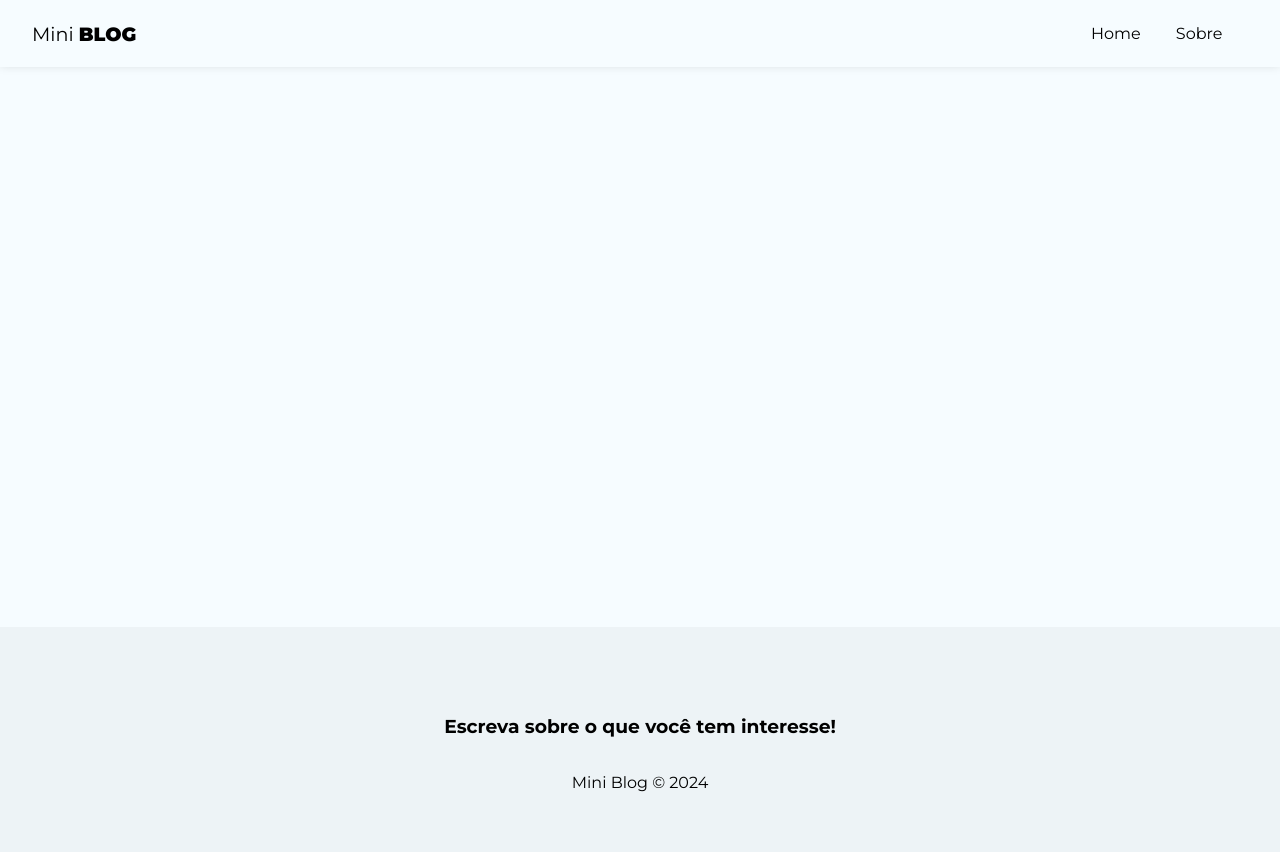
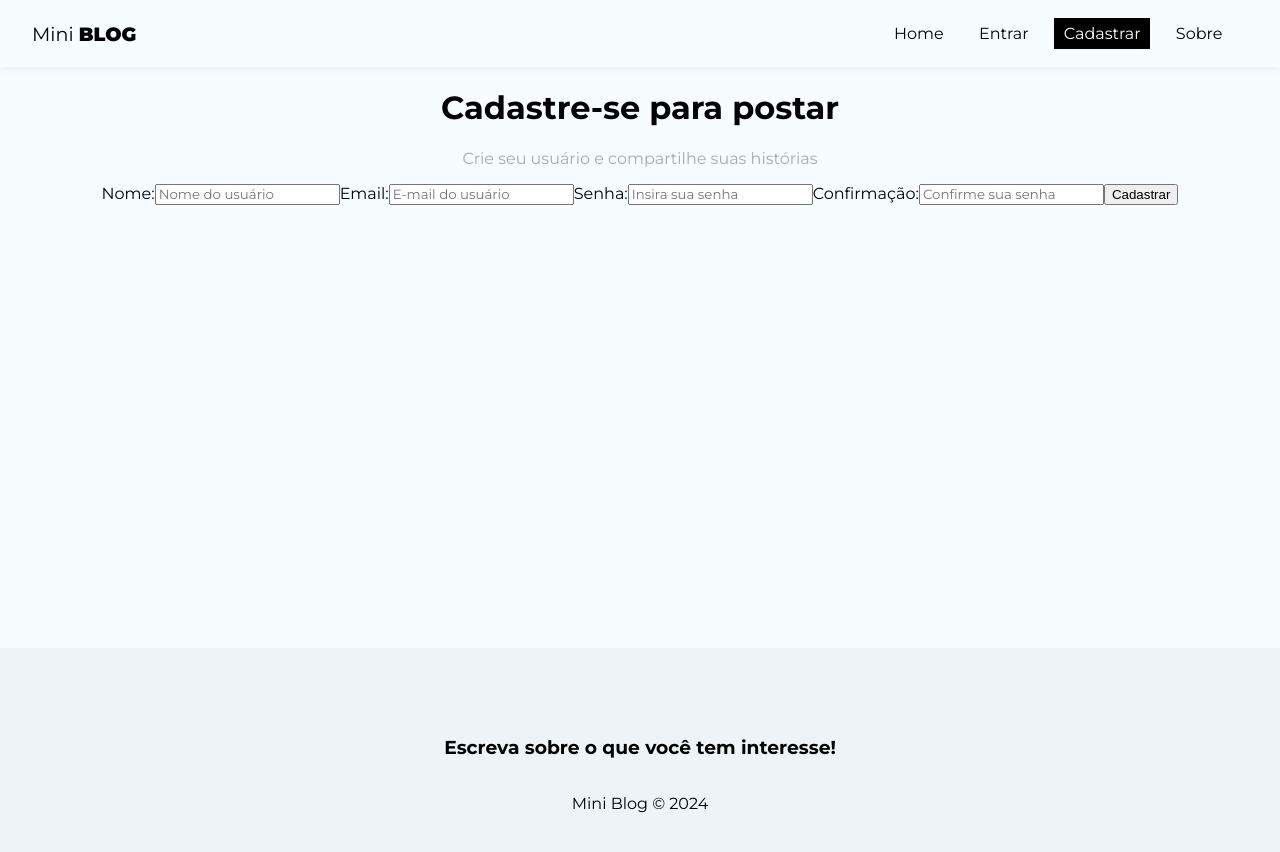
Before and after one commit to elissandroa/miniblog, a React (Create React App) app: page /register in a window 1280 px wide. Shown: the top 852 px of the page. Built offline with nearby package versions, Linux system fonts and the light colour scheme.

Commit message:
Register form

```diff
--- a/src/App.jsx
+++ b/src/App.jsx
@@ -4,6 +4,8 @@ import { Footer } from './components/Footer';
 import { Navbar } from './components/Navbar';
 import { Home } from './pages/Home';
 import { About } from './pages/About';
+import { Login } from './pages/Login';
+import { Register } from './pages/Register';
 
 
 function App() {
@@ -15,6 +17,8 @@ function App() {
           <Routes>
             <Route path="/" element={<Home />} />
             <Route path="/about" element={<About />} />
+            <Route path="/login" element={<Login />} />
+            <Route path="/register" element={<Register />} />
           </Routes>
         </div>
         <Footer />
--- a/src/components/Navbar/index.jsx
+++ b/src/components/Navbar/index.jsx
@@ -15,6 +15,16 @@ export const Navbar = () => {
                     </NavLink>
                 </li>
                 <li>
+                    <NavLink to={'/login'} >
+                        Entrar
+                    </NavLink>
+                </li>
+                <li>
+                    <NavLink to={'/register'} >
+                        Cadastrar
+                    </NavLink>
+                </li>
+                <li>
                     <NavLink to={'/about'} >
                         Sobre
                     </NavLink>
--- /dev/null
+++ b/src/pages/Login/index.jsx
@@ -0,0 +1,6 @@
+import './styles.css';
+export const Login = () => {
+  return (
+    <h1>Login</h1>
+  )
+}
--- /dev/null
+++ b/src/pages/Register/index.jsx
@@ -0,0 +1,46 @@
+import './styles.css';
+import { useState, useEffect } from 'react';
+
+export const Register = () => {
+  return (
+    <div className='register'>
+      <h1>Cadastre-se para postar</h1>
+      <p>Crie seu usuário e compartilhe suas histórias</p>
+      <form>
+        <label>
+          <span>Nome:</span>
+          <input
+            type="text"
+            name='displayName'
+            required
+            placeholder='Nome do usuário' />
+        </label>
+        <label>
+          <span>Email:</span>
+          <input
+            type="email"
+            name='email'
+            required
+            placeholder='E-mail do usuário' />
+        </label>
+        <label>
+          <span>Senha:</span>
+          <input
+            type="password"
+            name='password'
+            required
+            placeholder='Insira sua senha' />
+        </label>
+        <label>
+          <span>Confirmação:</span>
+          <input
+            type="password"
+            name='confirmPassword'
+            required
+            placeholder='Confirme sua senha' />
+        </label>
+        <button className='btn'>Cadastrar</button>
+      </form>
+    </div>
+  )
+}
--- /dev/null
+++ b/src/pages/Register/styles.css
@@ -0,0 +1,7 @@
+.register {
+    text-align: center;
+}
+
+.register p {
+    color: #aaa;
+}
```
Also changed, not shown: src/pages/Login/styles.css (added).
